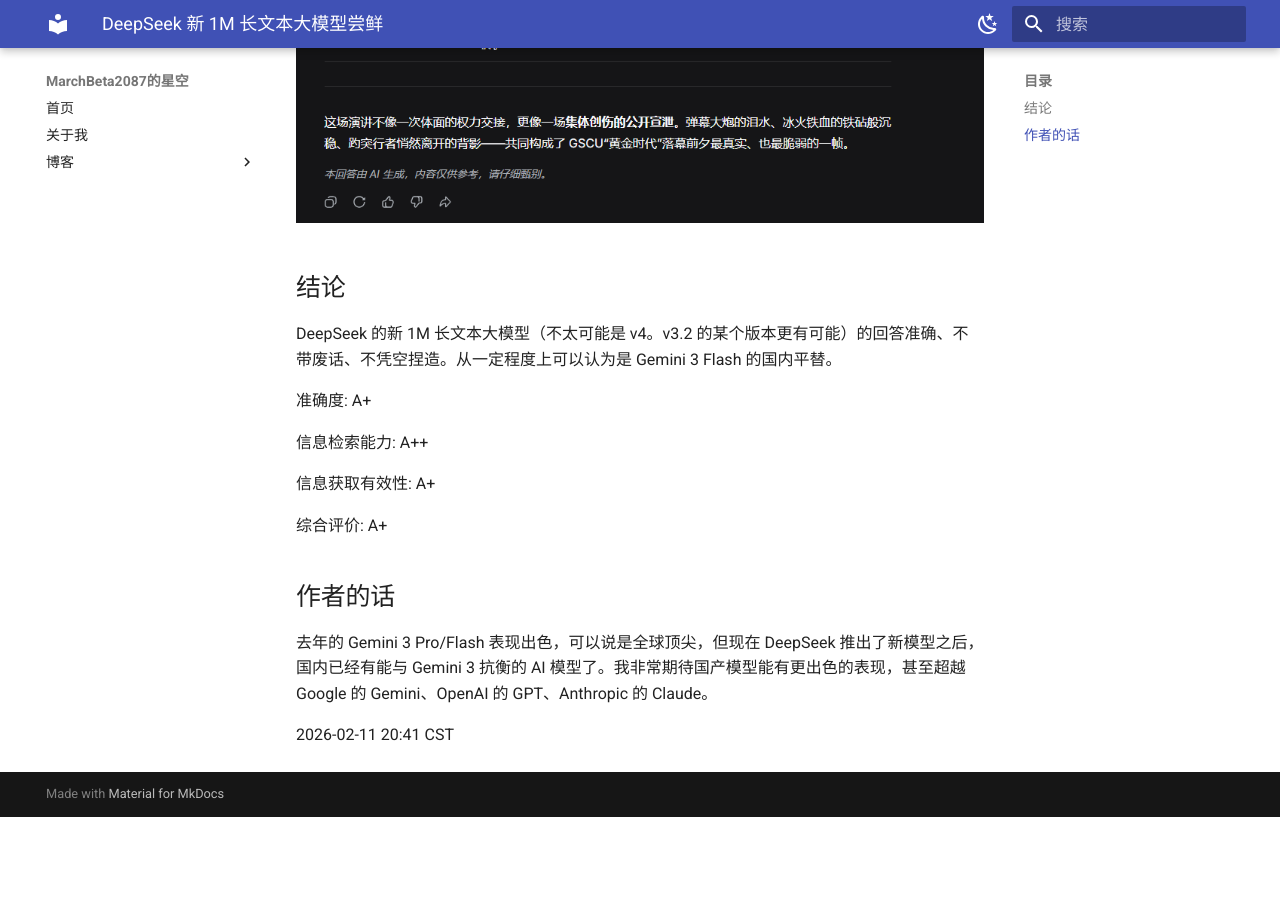
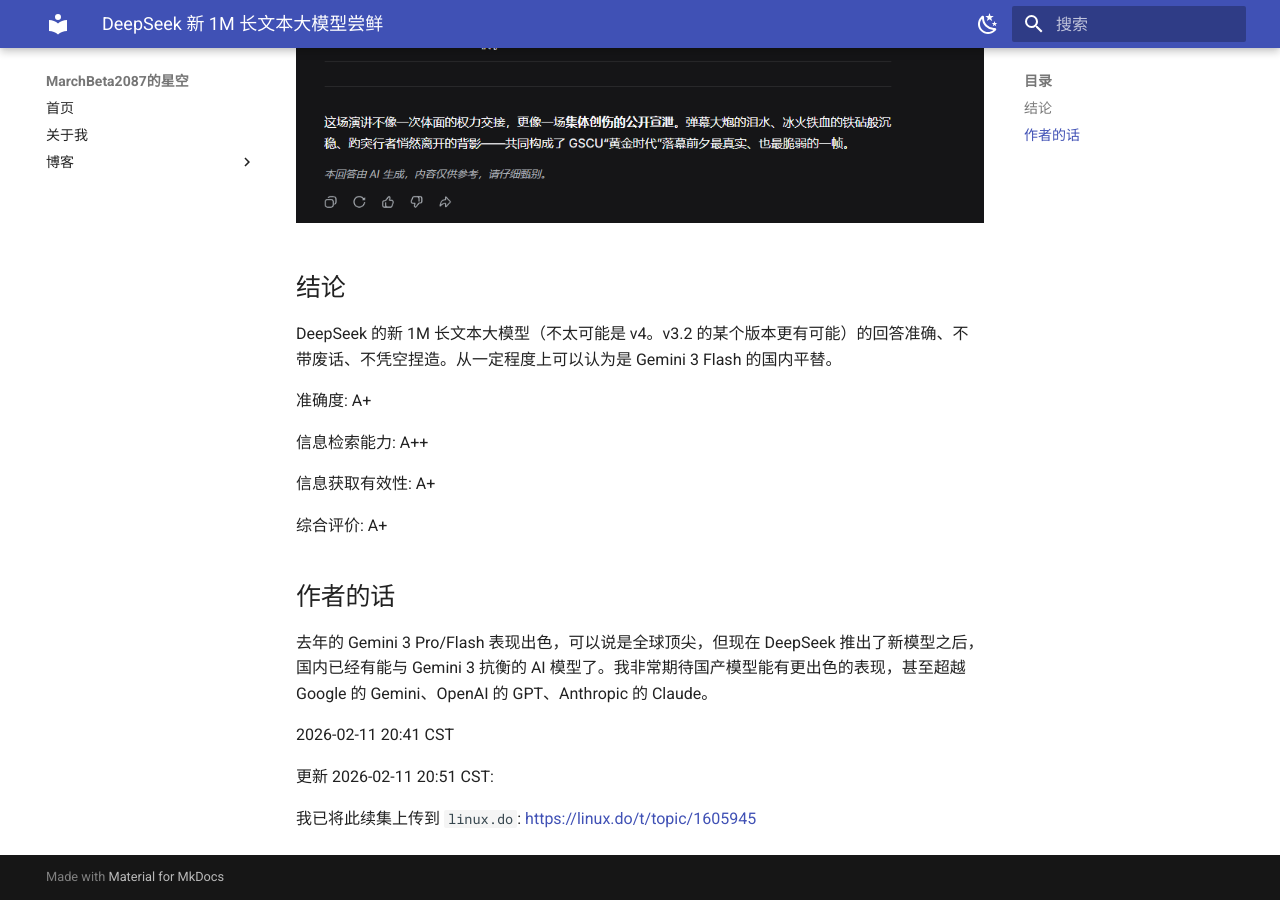
Before and after one commit to MarchBeta2087/blogs, an MkDocs documentation site: the page built from docs/blogs/DeepSeek新1M长文本大模型尝鲜.md, in a window 1280 px wide and 900 px high, scrolled down 10387 px. Built offline with MkDocs 1.6.1 and Material for MkDocs 9.7.7, drawn with Linux system fonts in a browser that asks for light colours; before the commit the page ends 11204 px from its top, so only the background shows below that.

Commit message:
续集添加 linux.do 链接

```diff
--- a/docs/blogs/DeepSeek新1M长文本大模型尝鲜.md
+++ b/docs/blogs/DeepSeek新1M长文本大模型尝鲜.md
@@ -103,3 +103,7 @@
 去年的 Gemini 3 Pro/Flash 表现出色，可以说是全球顶尖，但现在 DeepSeek 推出了新模型之后，国内已经有能与 Gemini 3 抗衡的 AI 模型了。我非常期待国产模型能有更出色的表现，甚至超越 Google 的 Gemini、OpenAI 的 GPT、Anthropic 的 Claude。
 
 2026-02-11 20:41 CST
+
+更新 2026-02-11 20:51 CST:
+
+我已将此续集上传到 `linux.do`: [https://linux.do/t/topic/1605945](https://linux.do/t/topic/1605945)
```
